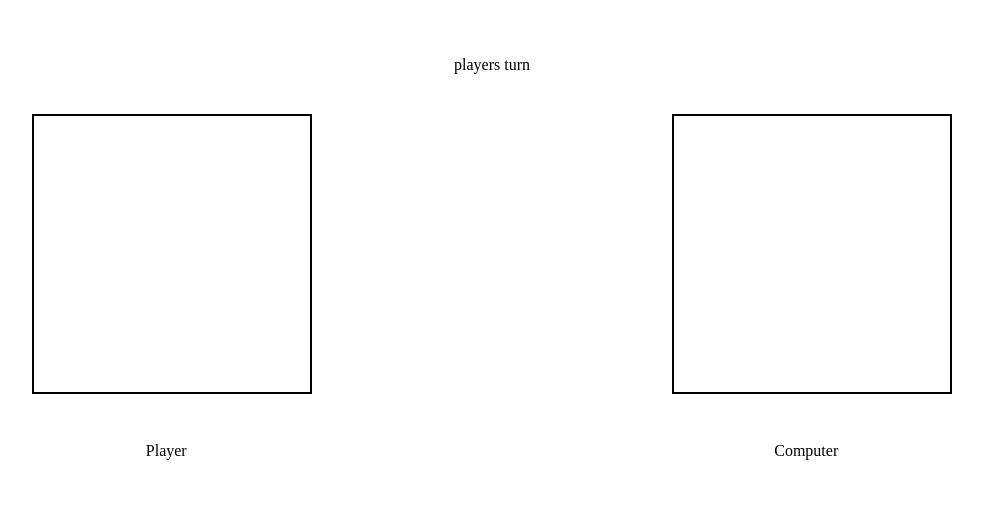
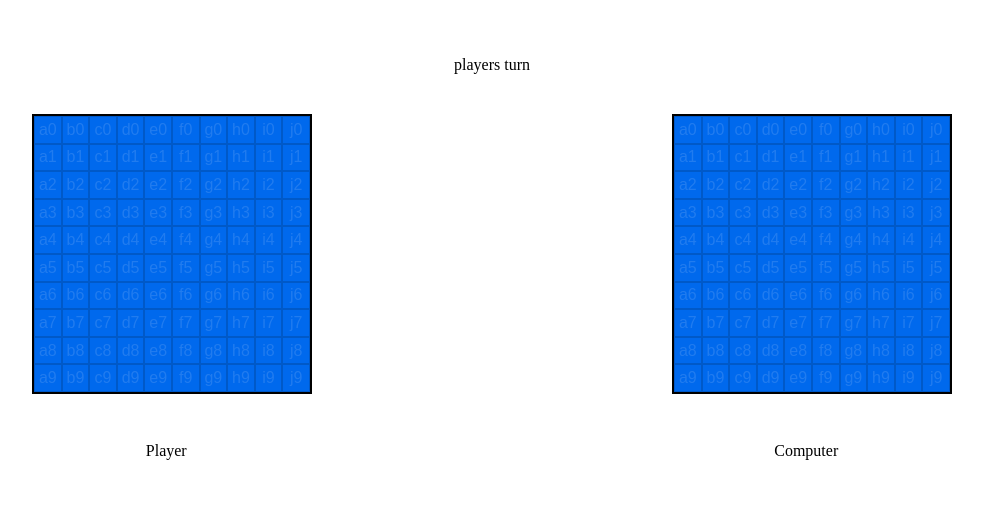
Before and after one commit to kon65138/battleships, a website built with webpack: page src/index.html in a window 1280 px wide. Shown: the part 123-628 px from the top of the page, without its empty margins (148-1131 px from the left). Built offline with nearby package versions, Linux system fonts and the light colour scheme.

Commit message:
add createGrid function plus some css to make it work

```diff
--- a/src/index.js
+++ b/src/index.js
@@ -1,2 +1,6 @@
 import './style.css';
 import { Ship, GameBoard, Player } from './modules/gameClasses.js';
+import { createGrid } from './modules/domFunctions.js';
+
+createGrid('.computerGrid');
+createGrid('.playerGrid');
--- a/src/modules/domFunctions.js
+++ b/src/modules/domFunctions.js
@@ -0,0 +1,19 @@
+function createGrid(divClass) {
+  const alphabet = 'abcdefghijklmnopqrstuvwxyz';
+  const grid = document.querySelector(divClass);
+  for (let i = 0; i < 10; i++) {
+    let xAxisDiv = document.createElement('div');
+    xAxisDiv.classList.add(`xGroup`);
+    xAxisDiv.classList.add(`${i}`);
+    grid.appendChild(xAxisDiv);
+    for (let j = 0; j < 10; j++) {
+      let square = document.createElement('button');
+      square.textContent = `${alphabet.charAt(i)}${j}`;
+      square.classList.add('square');
+      square.id = `${i}${j}`;
+      xAxisDiv.appendChild(square);
+    }
+  }
+}
+
+export { createGrid };
--- a/src/modules/gameClasses.js
+++ b/src/modules/gameClasses.js
@@ -1,4 +1,4 @@
-export class Ship {
+class Ship {
   constructor(length, name) {
     this.length = length;
     this.name = name;
@@ -16,7 +16,7 @@ export class Ship {
   }
 }
 
-export class GameBoard {
+class GameBoard {
   constructor(
     ships = [
       new Ship(5, 'Carrier'),
@@ -52,10 +52,12 @@ export class GameBoard {
   }
 }
 
-export class Player {
+class Player {
   constructor(name) {
     this.name = name;
   }
 
   gameboard = new GameBoard();
 }
+
+export { Ship, GameBoard, Player };
--- a/src/style.css
+++ b/src/style.css
@@ -42,7 +42,38 @@ body {
     border: 2px black solid;
     height: 35vh;
     aspect-ratio: 1/1;
+}
+
+.xGroup {
+    display: flex;
     flex-direction: column;
+    flex: 1;
+}
+
+.square {
+    display: flex;
+    flex: 1;
+    justify-content: center;
+    align-items: center;
+
+}
+
+.square {
+    border: 1px solid rgba(0, 0, 0, 0.158);
+    padding: 0;
+    margin: 0;
+    text-decoration: none;
+    background: #0069ed;
+    color: #ffffff21;
+    font-family: sans-serif;
+    font-size: 1rem;
+    cursor: pointer;
+    -webkit-appearance: none;
+    -moz-appearance: none;
+}
+
+.square:hover {
+    background-color: #003fed;
 }
 
 .controls {
```
